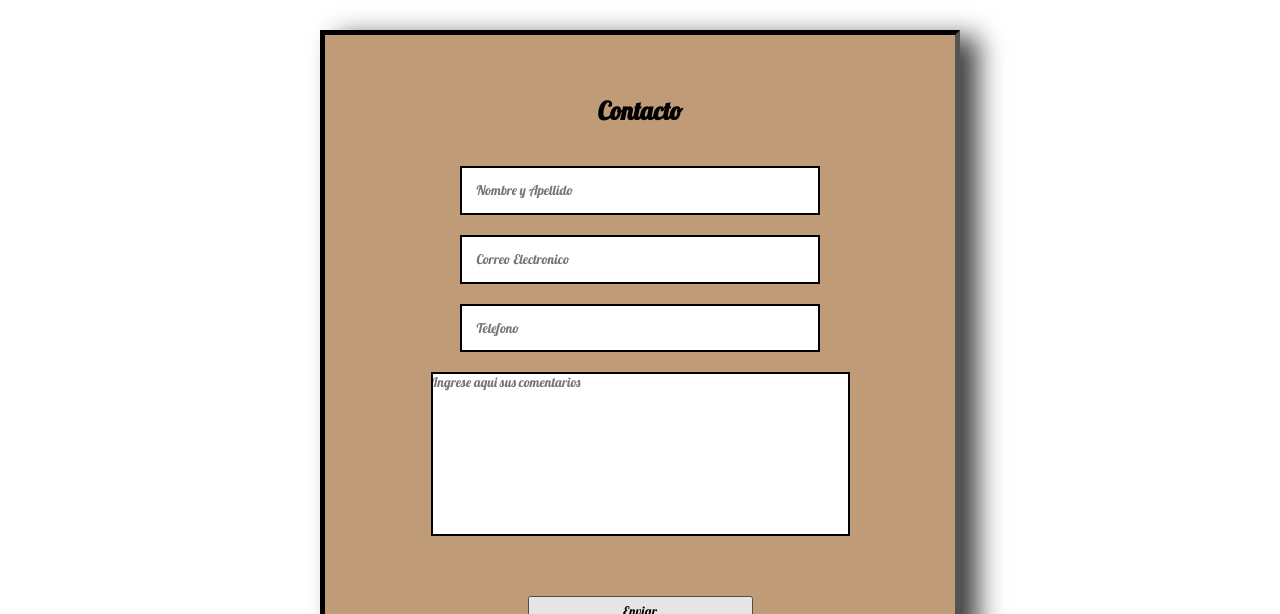
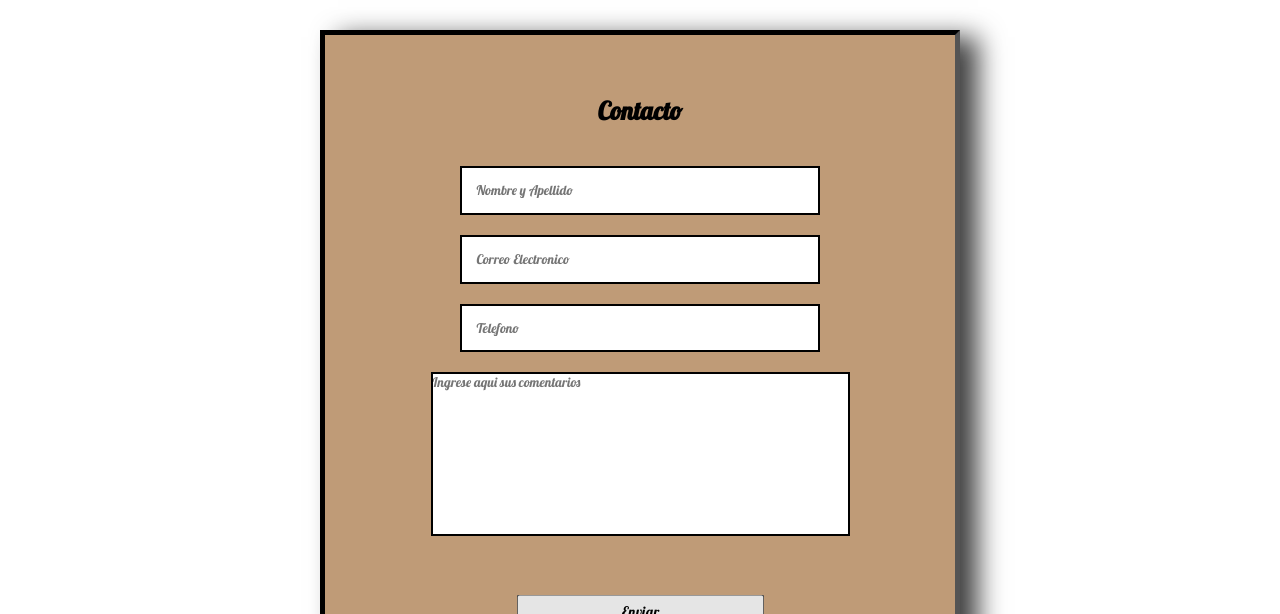
Before and after one commit to sebaactis/Winden-velas, a plain HTML site: page paginas/contacto.html in a window 1280 px wide. In both pictures the pointer is over the input "Enviar". Shown: the part 186-800 px from the top of the page. Drawn offline with Linux system fonts and the light colour scheme; a web font is replaced by a local one.

Commit message:
tuki listo para mergear rey

```diff
--- a/style.css
+++ b/style.css
@@ -478,6 +478,11 @@ body {
     margin: 0.625rem;
     position: relative;
     top: 3.125rem;
+    transition: all 0.25s;
+}
+
+.formulario__botones:hover {
+    transform: scale(1.1, 1.1);
 }
 
 textarea {
```
